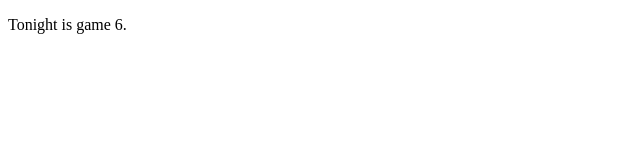
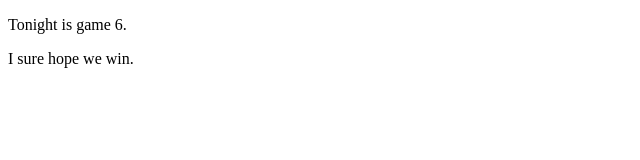
Before and after one commit to JeffCohen/JeffCohen.github.io, a plain HTML site: page index.html in a window 1280 px wide. Shown: the full height of the page, 0-640 px from the left. Drawn offline with Linux system fonts and the light colour scheme.

Commit message:
Awesome website enhancement

```diff
--- a/index.html
+++ b/index.html
@@ -7,6 +7,7 @@
 
 <p>Tonight is game 6.</p>
 
+<p>I sure hope we win.</p>
 
 </body>
 </html>
```
